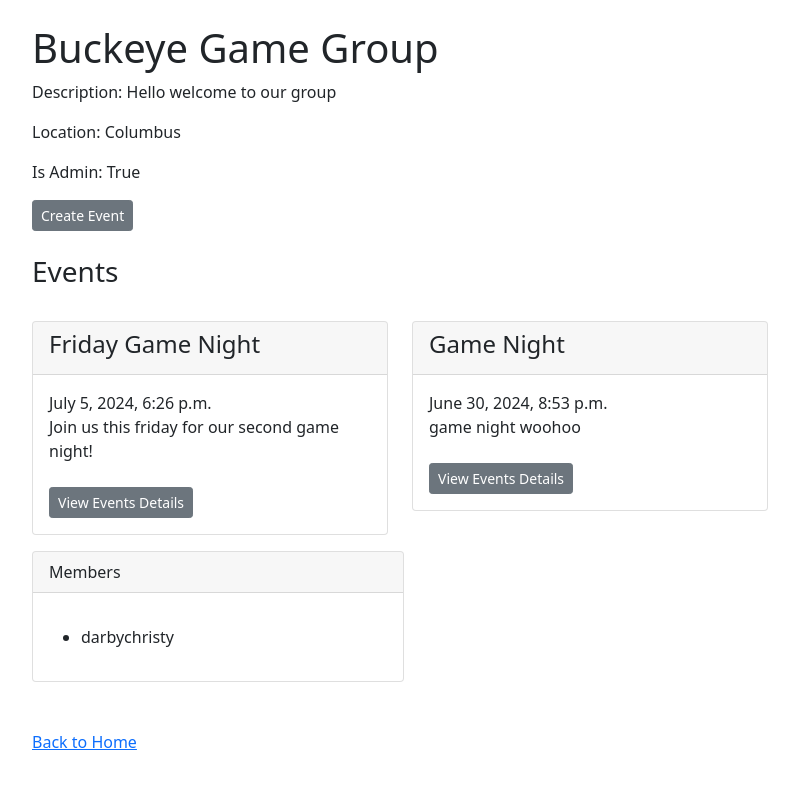
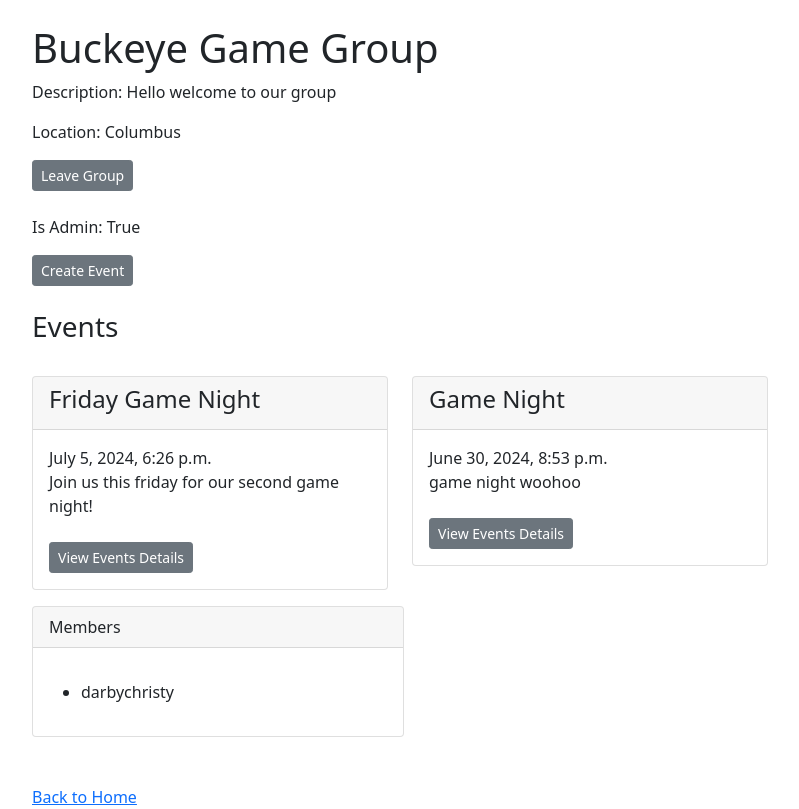
Before and after one commit to DLC928/BoardGameWebsite, a Django app: a page that uses mywebsite/boardgame/templates/boardgame/group_profile.html in a window 1280 px wide. Shown: the part 56-865 px from the top of the page, without its empty margins (50-849 px from the left). Before the commit the page ends 806 px from the top, so only its background shows below. Run offline with Django 5.2, Linux system fonts and the light colour scheme; a user stored in the database is signed in; data comes from the database, SQL or seed files in the repository; both versions use the stored data as it was after the commit.

Commit message:
Join and leave group feature

```diff
--- a/mywebsite/boardgame/templates/boardgame/group_profile.html
+++ b/mywebsite/boardgame/templates/boardgame/group_profile.html
@@ -4,7 +4,21 @@
     <h1>{{ group.name }}</h1>
     <p>Description: {{ group.description }}</p>
     <p>Location: {{ group.location }}</p>
-
+    <div>
+        {% if user.is_authenticated %}
+        <form method="POST" action="">
+            {% csrf_token %}
+            {% if is_member %}
+            <button type="submit" class="btn btn-secondary btn-sm" name="leave">Leave Group</button>
+            {% else %}
+            <button type="submit" class="btn btn-secondary btn-sm" name="join">Join Group</button>
+            {% endif %}
+        </form>
+        {% else %}
+        <p>You must <a href="{% url 'login' %}">login</a> first to join the group.</p>
+        {% endif %}
+    </div>
+    <br/>
     <!-- Debug Output -->
     <p>Is Admin: {{ is_admin }}</p>
 
--- a/mywebsite/boardgame/views.py
+++ b/mywebsite/boardgame/views.py
@@ -18,11 +18,21 @@ def group_profile(request, group_slug):
     # Retrieve the group object using the slug
     group = get_object_or_404(Group, slug=group_slug)
     members = group.members.all()
+    is_member = members.filter(id=request.user.id).exists()
     is_admin = GroupMembers.objects.filter(user=request.user, group=group, is_admin=True).exists()
 
     # Fetch events associated with the group
     events = Event.objects.filter(group=group).order_by('title')
 
+    #Join Group and Request
+    if request.method == 'POST': # used when a form has been submitted, meaning someone clicked button
+        if 'join' in request.POST: # based on button name in html page
+            if not is_member:
+                GroupMembers.objects.create(user=request.user, group=group, is_admin=False)
+        elif 'leave' in request.POST:
+            if is_member:
+                GroupMembers.objects.filter(user=request.user, group=group).delete()
+        return redirect('group_profile', group_slug=group.slug)
 
     # Pass the group object to the template
     context = {
@@ -30,6 +40,7 @@ def group_profile(request, group_slug):
         'is_admin': is_admin,
         'events': events,
         'members': members,
+        'is_member': is_member,
     }
     return render(request, 'boardgame/group_profile.html', context)
 
```
Also changed, not shown: mywebsite/db.sqlite3.
